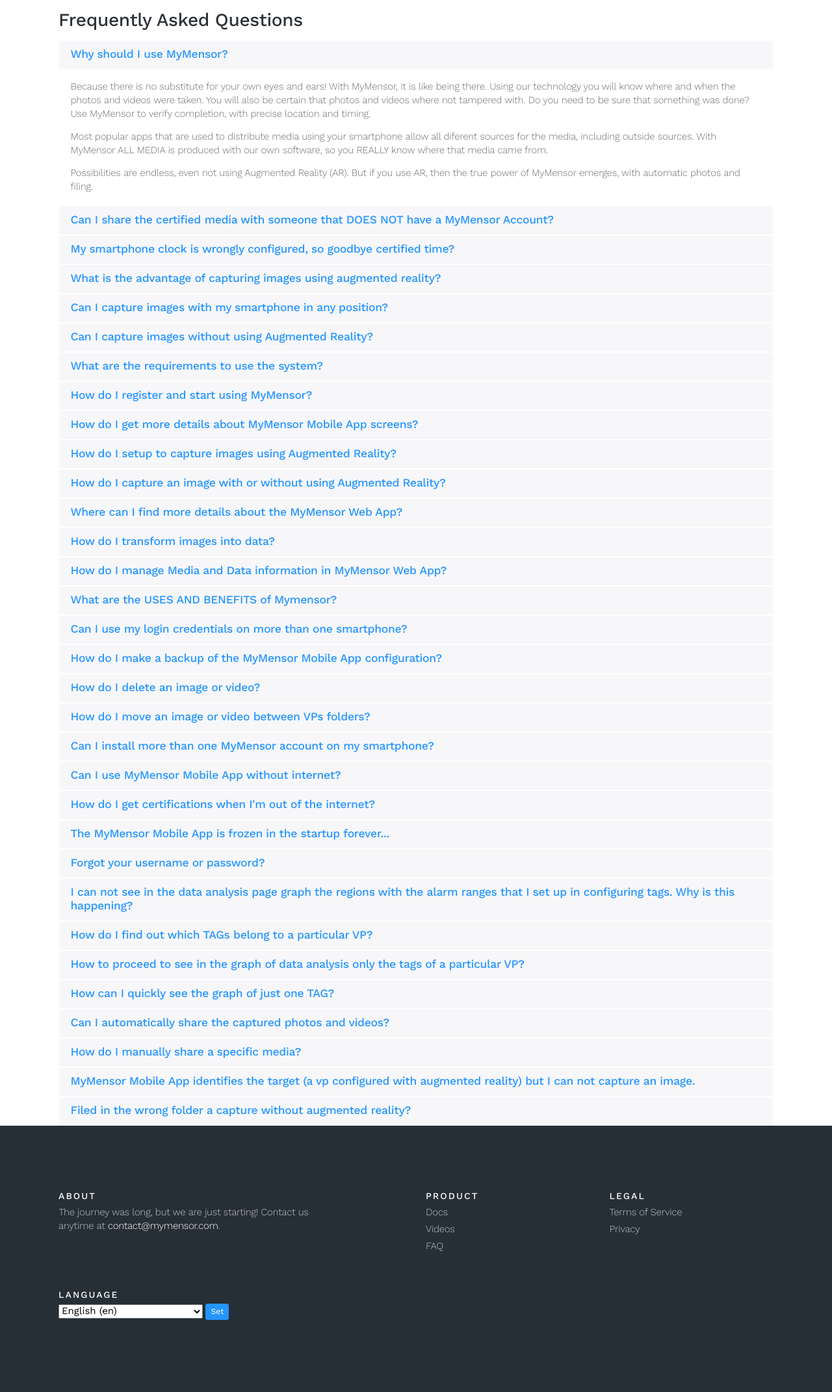
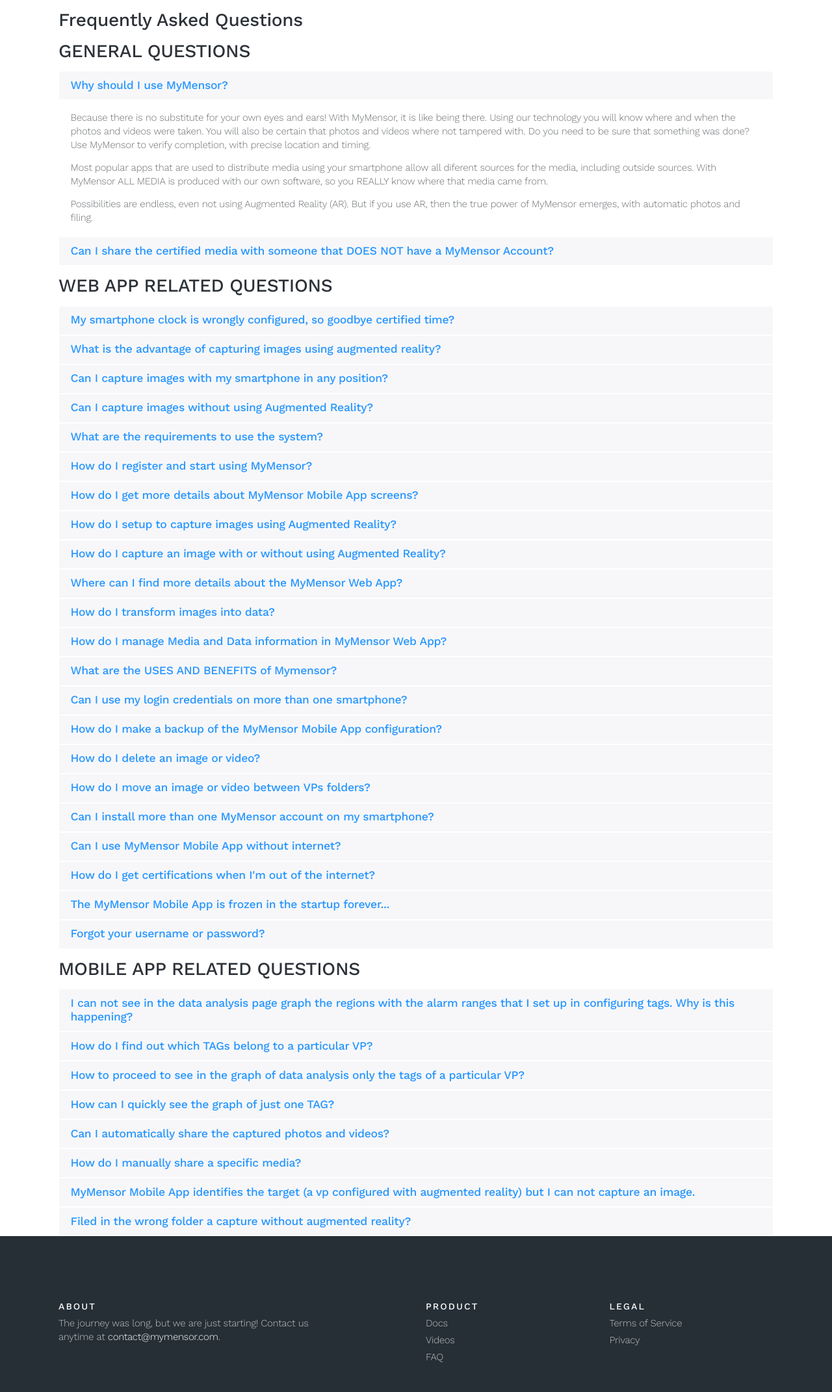
Before and after one commit to jorgercg/MyMensorWebsite, a Django app: page /en/faq/ in a window 1280 px wide. Shown: the part 69-2212 px from the top of the page at 65% size. Run offline with Django 3.2, Linux system fonts and the light colour scheme; some libraries are stand-ins or nearby versions.

Commit message:
20JUN2017 20h03min

```diff
--- a/mymwebsite/templates/faq.html
+++ b/mymwebsite/templates/faq.html
@@ -6,8 +6,9 @@
     <p></p>
     <h3>{% trans "Frequently Asked Questions" %}</h3>
     <p></p>
-
-    <div id="accordion" role="tablist" aria-multiselectable="true">
+    <h3>{% trans "GENERAL QUESTIONS" %}</h3>
+    <p></p>
+    <div id="accordion1" role="tablist" aria-multiselectable="true">
         <div class="card">
             <div class="card-header" role="tab" id="headingOne">
                 <h5 class="mb-0">
@@ -17,7 +18,6 @@
                     </a>
                 </h5>
             </div>
-
             <div id="collapseOne" class="collapse show" role="tabpanel" aria-labelledby="headingOne">
                 <div class="card-block">
                     {% trans "Because there is no substitute for your own eyes and ears! With MyMensor, it is like being there. Using our technology you will know where and when the photos and videos were taken. You will also be certain that photos and videos where not tampered with." %}
@@ -52,6 +52,11 @@
                 </div>
             </div>
         </div>
+    </div>
+    <p></p>
+    <h3>{% trans "WEB APP RELATED QUESTIONS" %}</h3>
+    <p></p>
+    <div id="accordion2" role="tablist" aria-multiselectable="true">
         <div class="card">
             <div class="card-header" role="tab" id="headingThree">
                 <h5 class="mb-0">
@@ -146,7 +151,8 @@
                 <div class="card-block">
                     {% trans "Click in the register button and follow the instructions!" %}
                     <br/>
-                    {% trans "More info can be found in the videos section, specially on the Mymensor Mobile App - First Steps " %}<a href="{% url 'videos' %}#video_mobapp_firststeps">{% trans "Video" %}</a>
+                    {% trans "More info can be found in the videos section, specially on the Mymensor Mobile App - First Steps " %}<a
+                        href="{% url 'videos' %}#video_mobapp_firststeps">{% trans "Video" %}</a>
                 </div>
             </div>
         </div>
@@ -161,7 +167,8 @@
             </div>
             <div id="collapse9" class="collapse" role="tabpanel" aria-labelledby="heading9">
                 <div class="card-block">
-                    {% trans "Info can be found in the videos section, specially on the Mymensor Mobile App - Feature Tour " %}<a href="{% url 'videos' %}#video_mobapp_featuretour">{% trans "Video" %}</a>
+                    {% trans "Info can be found in the videos section, specially on the Mymensor Mobile App - Feature Tour " %}<a
+                        href="{% url 'videos' %}#video_mobapp_featuretour">{% trans "Video" %}</a>
                 </div>
             </div>
         </div>
@@ -176,7 +183,8 @@
             </div>
             <div id="collapse10" class="collapse" role="tabpanel" aria-labelledby="heading10">
                 <div class="card-block">
-                    {% trans "Info can be found in the videos section, specially on the Mymensor Mobile App - Using Augmented Reality " %}<a href="{% url 'videos' %}#video_mobapp_usingar">{% trans "Video" %}</a>
+                    {% trans "Info can be found in the videos section, specially on the Mymensor Mobile App - Using Augmented Reality " %}<a
+                        href="{% url 'videos' %}#video_mobapp_usingar">{% trans "Video" %}</a>
                 </div>
             </div>
         </div>
@@ -191,7 +199,8 @@
             </div>
             <div id="collapse11" class="collapse" role="tabpanel" aria-labelledby="heading11">
                 <div class="card-block">
-                    {% trans "Info can be found in the videos section, specially on the Mymensor Mobile App - Capture Images and Videos " %}<a href="{% url 'videos' %}#video_mobapp_capturingmedia">{% trans "Video" %}</a>
+                    {% trans "Info can be found in the videos section, specially on the Mymensor Mobile App - Capture Images and Videos " %}<a
+                        href="{% url 'videos' %}#video_mobapp_capturingmedia">{% trans "Video" %}</a>
                 </div>
             </div>
         </div>
@@ -206,7 +215,8 @@
             </div>
             <div id="collapse12" class="collapse" role="tabpanel" aria-labelledby="heading12">
                 <div class="card-block">
-                    {% trans "Info can be found in the videos section, specially on the Mymensor Web App - Feature Tour " %}<a href="{% url 'videos' %}#video_webapp_featuretour">{% trans "Video" %}</a>
+                    {% trans "Info can be found in the videos section, specially on the Mymensor Web App - Feature Tour " %}<a
+                        href="{% url 'videos' %}#video_webapp_featuretour">{% trans "Video" %}</a>
                 </div>
             </div>
         </div>
@@ -221,7 +231,8 @@
             </div>
             <div id="collapse13" class="collapse" role="tabpanel" aria-labelledby="heading13">
                 <div class="card-block">
-                    {% trans "Info can be found in the videos section, specially on the Mymensor Web App - Configuring VPs and TAGs " %}<a href="{% url 'videos' %}#video_webapp_cfgvpstags">{% trans "Video" %}</a>
+                    {% trans "Info can be found in the videos section, specially on the Mymensor Web App - Configuring VPs and TAGs " %}<a
+                        href="{% url 'videos' %}#video_webapp_cfgvpstags">{% trans "Video" %}</a>
                 </div>
             </div>
         </div>
@@ -236,7 +247,8 @@
             </div>
             <div id="collapse14" class="collapse" role="tabpanel" aria-labelledby="heading14">
                 <div class="card-block">
-                    {% trans "Info can be found in the videos section, specially on the Mymensor Web App - Media and Data " %}<a href="{% url 'videos' %}#video_webapp_mediadata">{% trans "Video" %}</a>
+                    {% trans "Info can be found in the videos section, specially on the Mymensor Web App - Media and Data " %}<a
+                        href="{% url 'videos' %}#video_webapp_mediadata">{% trans "Video" %}</a>
                 </div>
             </div>
         </div>
@@ -251,7 +263,8 @@
             </div>
             <div id="collapse15" class="collapse" role="tabpanel" aria-labelledby="heading15">
                 <div class="card-block">
-                    {% trans "Please check our explainer video at the top of our video section." %}<a href="{% url 'videos' %}#video_explainer">{% trans "Video" %}</a>
+                    {% trans "Please check our explainer video at the top of our video section." %}<a
+                        href="{% url 'videos' %}#video_explainer">{% trans "Video" %}</a>
                 </div>
             </div>
         </div>
@@ -395,6 +408,11 @@
                 </div>
             </div>
         </div>
+    </div>
+    <p></p>
+    <h3>{% trans "MOBILE APP RELATED QUESTIONS" %}</h3>
+    <p></p>
+    <div id="accordion3" role="tablist" aria-multiselectable="true">
         <div class="card">
             <div class="card-header" role="tab" id="heading26">
                 <h5 class="mb-0">
```
